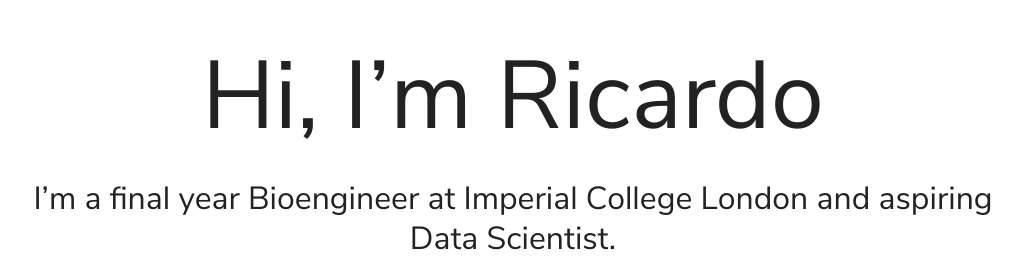
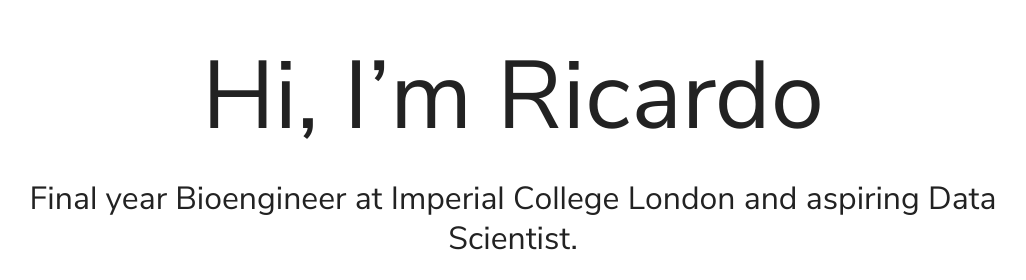
Before and after one commit to ricardomokhtari/ricardomokhtari.github.io, a plain HTML site: page index.html in a window 1280 px wide. Shown: the part 152-432 px from the top of the page, without its empty margins (127-1153 px from the left). Drawn offline with Linux system fonts and the light colour scheme.

Commit message:
updates homepage

```diff
--- a/index.html
+++ b/index.html
@@ -67,7 +67,7 @@ Ricardo Mokhtari
                         Hi, I&rsquo;m Ricardo
                     </h1>
                     <div class="subtitle is-3 fade-in two">
-                        <p>I&rsquo;m a final year Bioengineer at Imperial College London and aspiring Data Scientist.</p>
+                        <p>Final year Bioengineer at Imperial College London and aspiring Data Scientist.</p>
 
                     </div>
 
```
Also changed, not shown: blog/index.html (+3 -1 lines).
